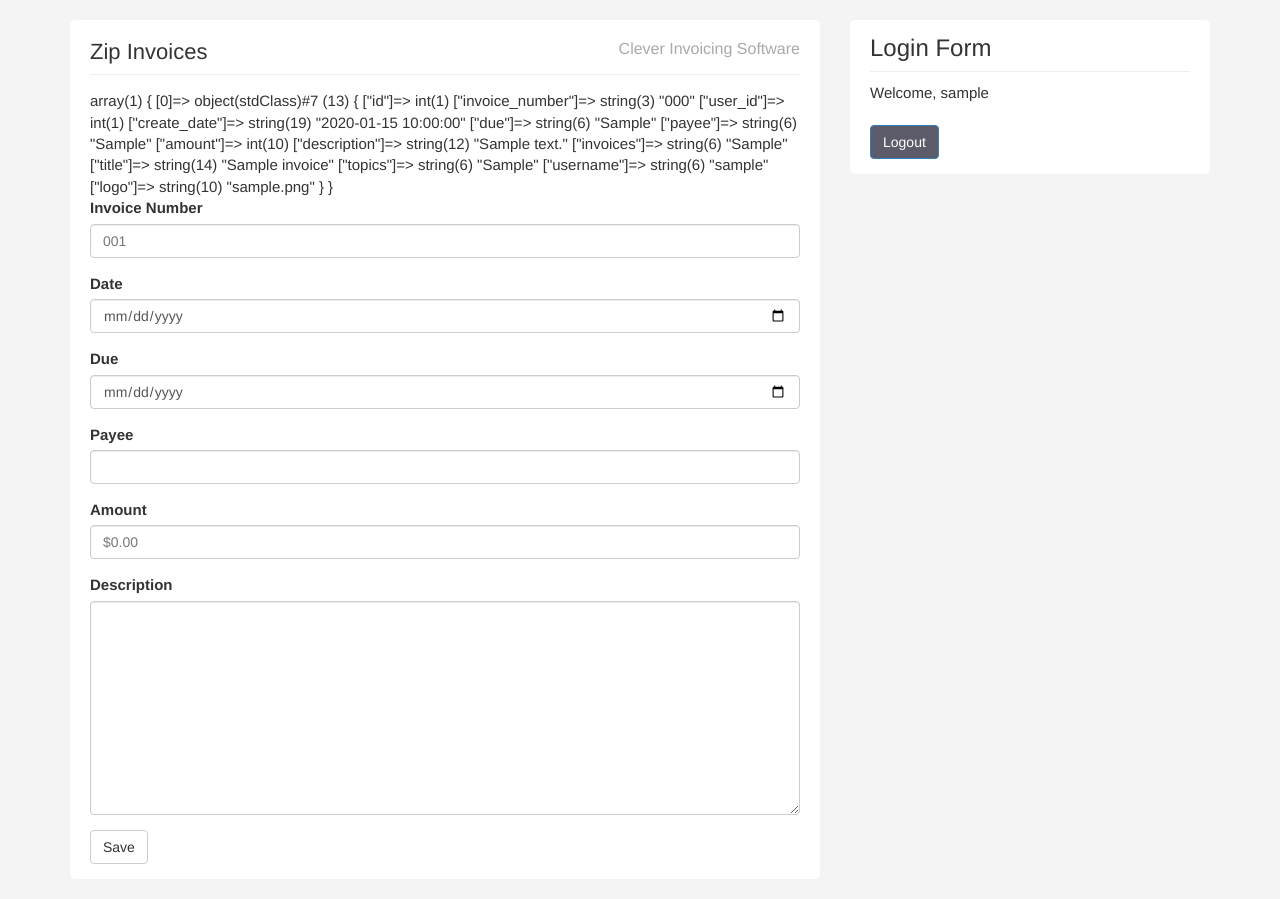
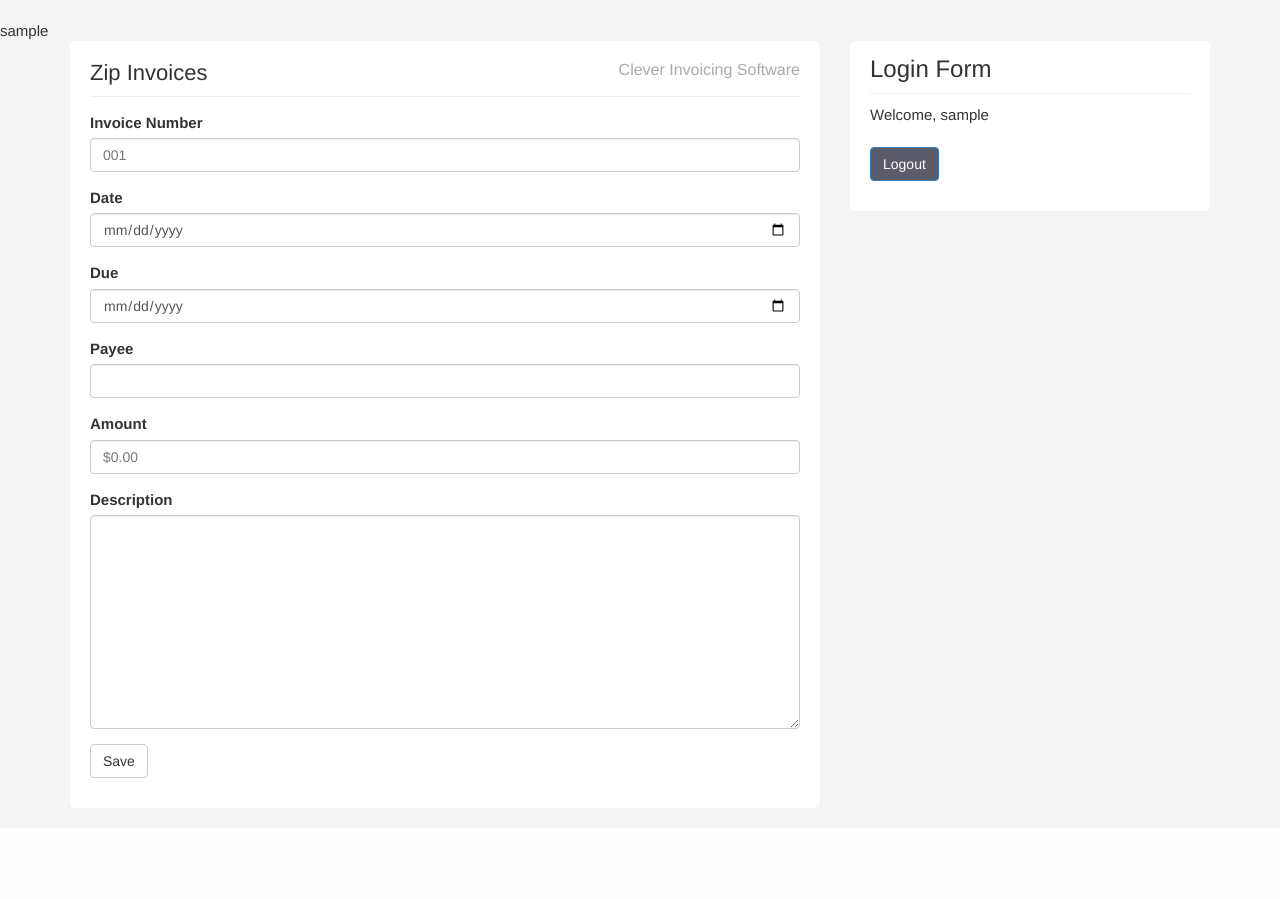
Before and after one commit to Stevenjay/zipinvoices, a PHP site: page /invoices.php in a window 1280 px wide. Shown: the part 40-939 px from the top of the page. After the commit the page ends 818 px from the top, so only its background shows below. Run offline with PHP 8.4, Linux system fonts and the light colour scheme; the visitor is signed in with stand-in values (Sample User, id 1); tables that the repository leaves empty or names only in its code hold one stand-in row (values such as "Sample post"); some libraries are stand-ins or nearby versions.

Commit message:
Outputting $name variable

```diff
--- a/classes/Invoice.php
+++ b/classes/Invoice.php
@@ -46,10 +46,10 @@ class Invoice {
 	 * Get  By ID
 	 */
 	public function getInvoice($id){
-		$this->db->query("SELECT invoicess.*, users.username, users.name, users.logo FROM invoices
+		$this->db->query("SELECT invoices.*, users.username, users.name, users.logo FROM invoices
 						INNER JOIN users
-						ON invoice.user_id = users.id
-						WHERE invoice.id = :id
+						ON invoices.user_id = users.id
+						WHERE invoices.id = :id
 		");
 		$this->db->bind(':id', $id);
 
--- a/invoices.php
+++ b/invoices.php
@@ -10,11 +10,6 @@ $user_id = isset($_GET['user']) ? $_GET['user'] : null;
 //Get Template & Assign Vars
 $template = new Template('templates/invoices.php');
 
-//Assign Template Variables
-if(isset($category)){
-	$template->topics = $invoice->getByCategory($category);
-	$template->title = 'Posts In "'.$topic->getCategory($category)->name.'"';
-}
 
 //Check For User Filter
 if(isset($user_id)){
@@ -22,7 +17,9 @@ if(isset($user_id)){
 	//$template->title = 'Posts By "'.$user->getUser($user_id)->username.'"';
 }
 
-$template->invoices = $invoice->getByUser(1);
+$name = getUser()['username'];
+
+echo $name;
 
 //Display template
 echo $template;
--- a/templates/invoices.php
+++ b/templates/invoices.php
@@ -1,6 +1,4 @@
 <?php include('includes/header.php');
-
-var_dump($invoices);
 
 ?>
 
```
